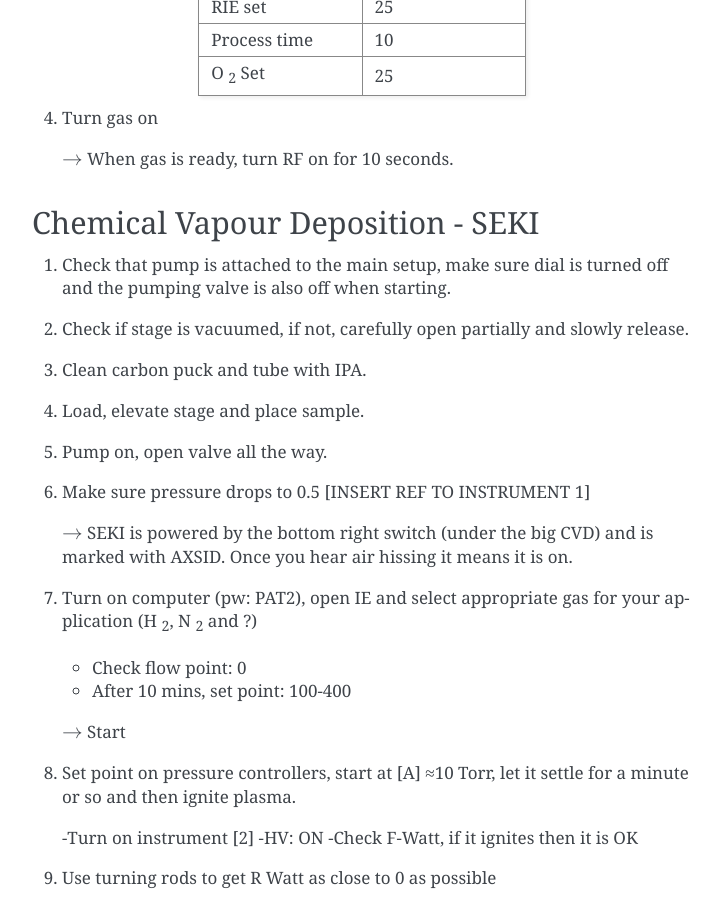
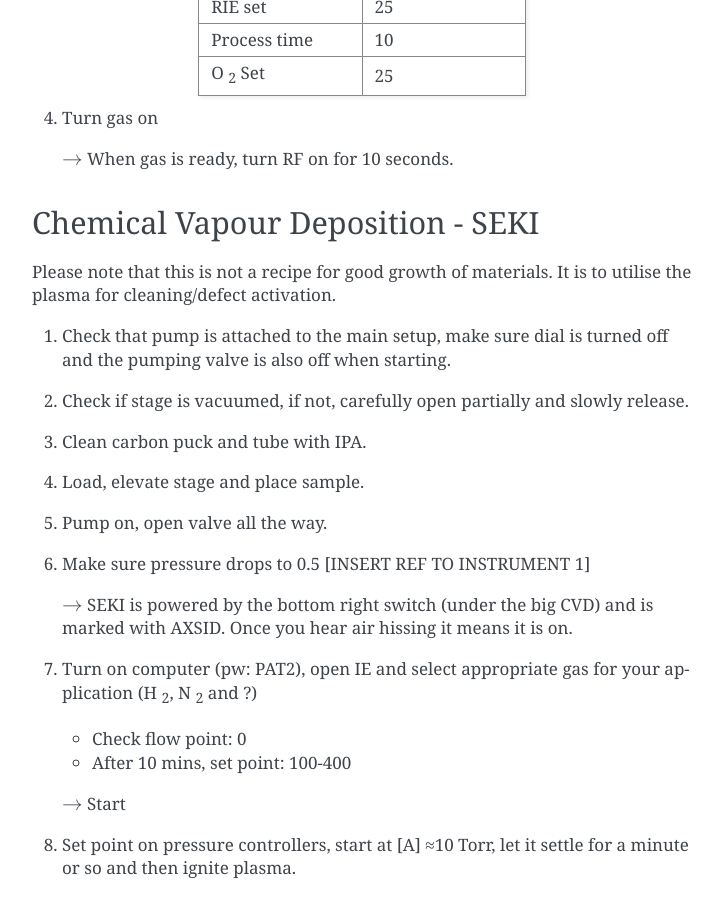
Before and after one commit to quantum-materials-group/QMG-wiki, a Sphinx documentation site: the page built from docs/pages/fab_sop.rst, in a window 1280 px wide and 900 px high, scrolled down 2094 px. Shown: the whole window, without its empty margins (388-1110 px from the left). Built offline with Sphinx 7.4.7, drawn with Linux system fonts in a browser that asks for light colours.

Commit message:
Update fab_sop.rst

```diff
--- a/docs/pages/fab_sop.rst
+++ b/docs/pages/fab_sop.rst
@@ -115,6 +115,8 @@
 
 Chemical Vapour Deposition - SEKI
 ----------------------------------
+Please note that this is not a recipe for good growth of materials. It is to utilise the plasma for cleaning/defect activation.
+
 
 1. Check that pump is attached to the main setup, make sure dial is turned off and the pumping valve is also off when starting.
 
```
Also changed, not shown: other parts of docs/pages/fab_sop.rst (+0 -1 lines).
